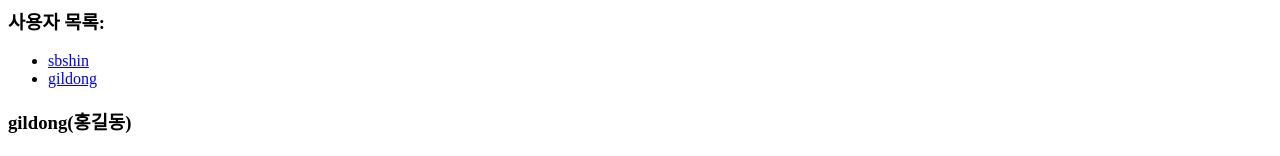
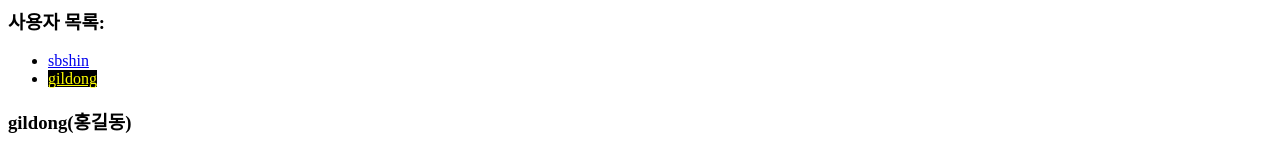
Before and after one commit to solbi0802/react-router-tutorial, a React (Create React App) app: page /profiles/gildong in a window 1280 px wide. Shown: the part 142-298 px from the top of the page. Built offline with nearby package versions, Linux system fonts and the light colour scheme.

Commit message:
Switch, NavLink 추가

```diff
--- a/src/App.js
+++ b/src/App.js
@@ -1,5 +1,5 @@
 import React from 'react';
-import { Route, Link } from 'react-router-dom';
+import { Route, Link, Switch } from 'react-router-dom';
 import About from './About';
 import Home from './Home';
 import Profiles from './Profiles';
@@ -24,10 +24,20 @@ const App = () => {
         </li>
       </ul>
       <hr />
-      <Route path="/" component={Home} exact={true} />
-      <Route path={['/about', '/info']} component={About} />
-      <Route path="/profiles" component={Profiles} />
-      <Route path="/history" component={HistorySample} />
+      <Switch>
+        <Route path="/" component={Home} exact={true} />
+        <Route path={['/about', '/info']} component={About} />
+        <Route path="/profiles" component={Profiles} />
+        <Route path="/history" component={HistorySample} />
+        <Route
+          // path를 따로 지정  안하면 모든 상황에 렌더링됨
+          render={({ location }) => (
+            <div>
+              <h2>이 페이지는 존재하지 않습니다 :( Page Not Found(404)</h2>
+              <p>{location.pathname}</p>
+            </div>
+          )} />
+      </Switch>
     </div>
   );
 }
--- a/src/Profiles.js
+++ b/src/Profiles.js
@@ -1,19 +1,23 @@
 import React from 'react';
-import { Link, Route } from 'react-router-dom';
+import { NavLink, Route } from 'react-router-dom';
 import Profile from './Profile';
 
 
 const Profiles = () => {
+    const activeStyle = {
+        background: 'black',
+        color: 'yellow'
+    };
 
     return (
         <div>
             <h3>사용자 목록:</h3>
             <ul>
                 <li>
-                    <Link to="/profiles/sbshin">sbshin</Link>
+                    <NavLink activeStyle={activeStyle} to="/profiles/sbshin">sbshin</NavLink>
                 </li>
                 <li>
-                    <Link to="/profiles/gildong">gildong</Link>
+                    <NavLink activeStyle={activeStyle} to="/profiles/gildong">gildong</NavLink>
                 </li>
             </ul>
 
```
